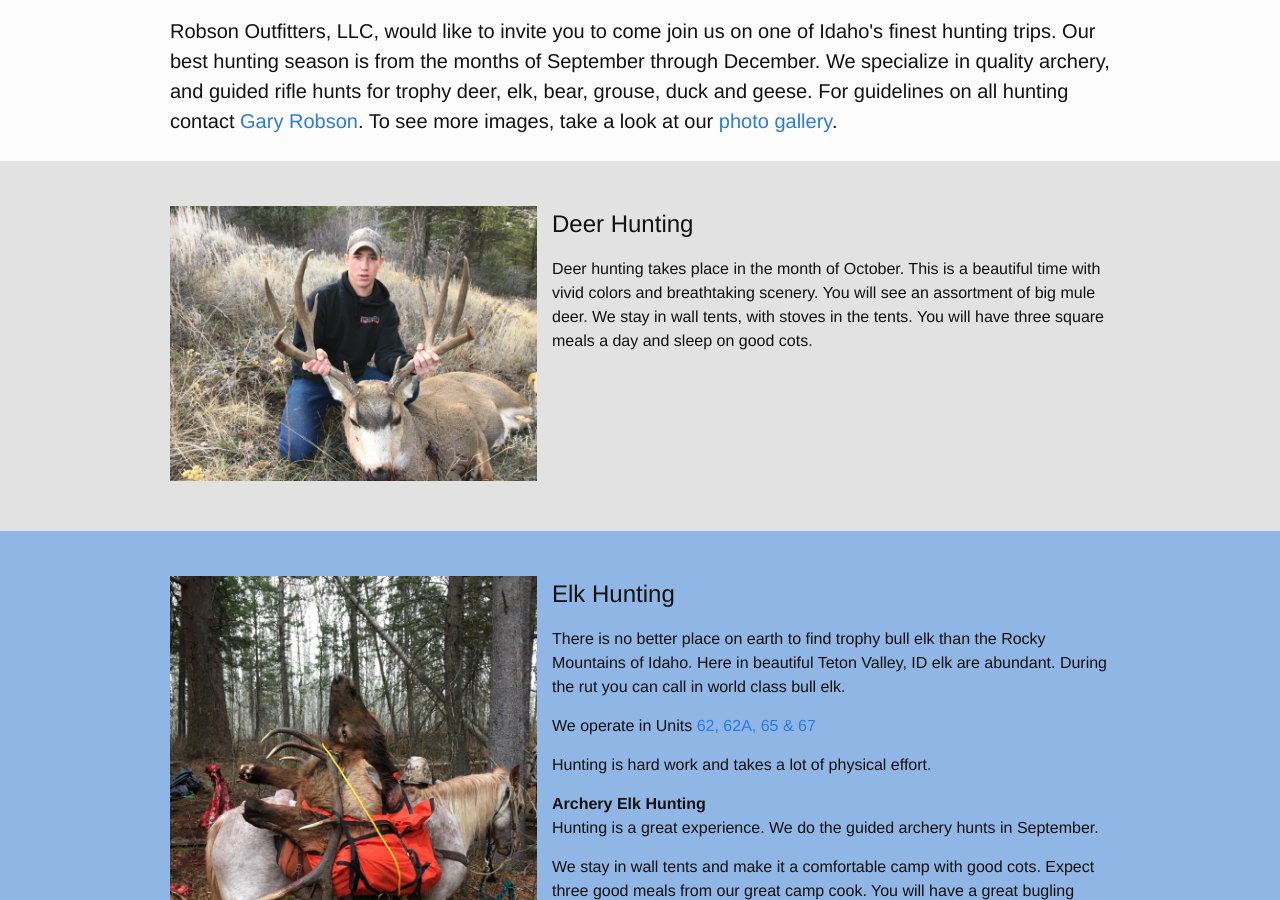
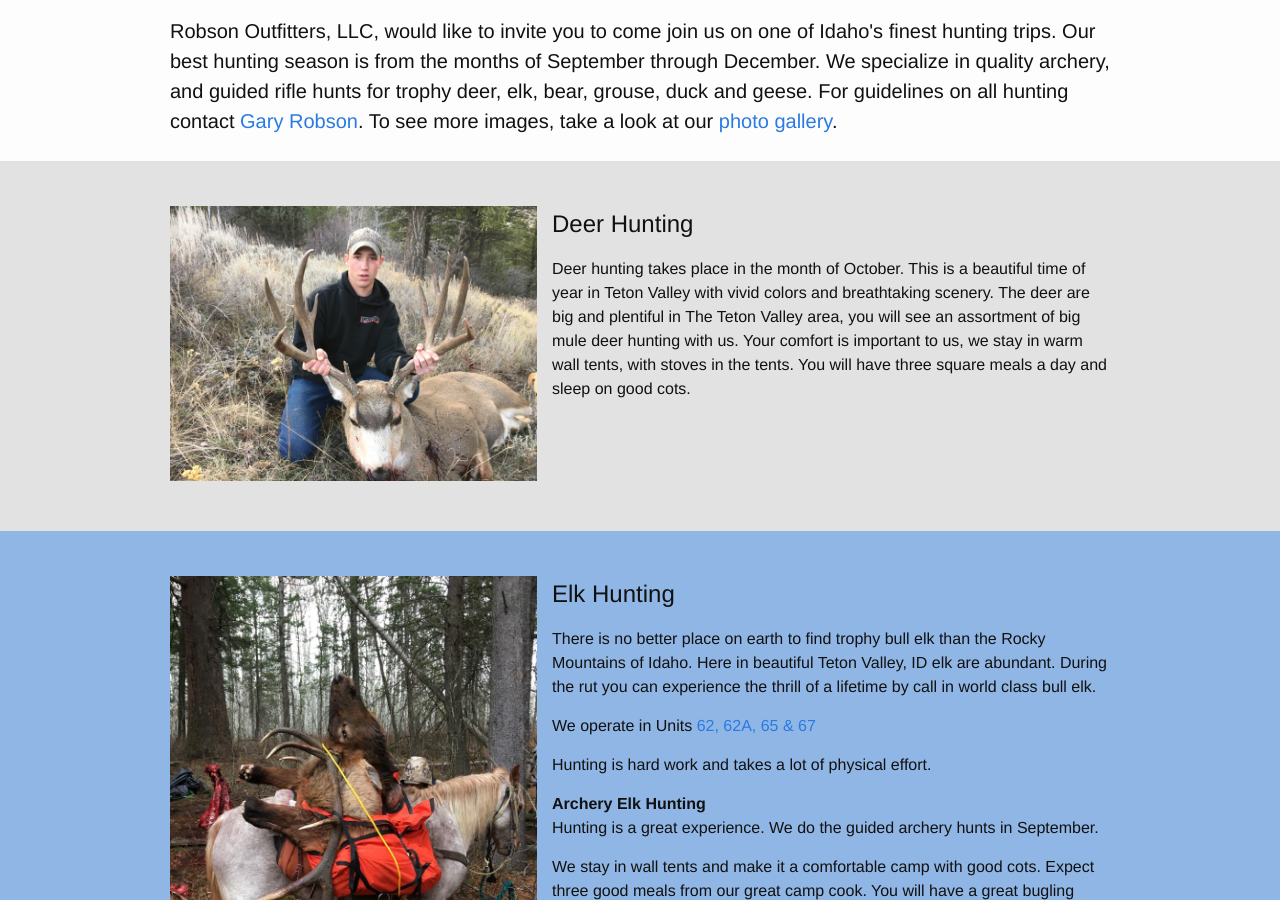
Before and after one commit to justinbkay/robsonoutfitters, a Jekyll site: the page built from index.html, in a window 1280 px wide and 900 px high, scrolled down 420 px. Built offline with Jekyll 4.4.1, drawn with Linux system fonts in a browser that asks for light colours.

Commit message:
updating some of the verbiage

```diff
--- a/index.html
+++ b/index.html
@@ -22,8 +22,9 @@ layout: default
 
       <div class="col col-2">
         <h2>Deer Hunting</h2>
-        Deer hunting takes place in the month of October. This is a beautiful time with vivid colors and breathtaking scenery.
-        You will see an assortment of big mule deer. We stay in wall tents, with stoves in the tents. You will have three square meals a day and sleep on good cots.
+        Deer hunting takes place in the month of October. This is a beautiful time of year in Teton Valley with vivid colors and breathtaking scenery.
+        The deer are big and plentiful in The Teton Valley area, you will see an assortment of big mule deer hunting with us. Your comfort is important to us,
+        we stay in warm wall tents, with stoves in the tents. You will have three square meals a day and sleep on good cots.
       </div>
     </div>
   </div>
@@ -42,7 +43,7 @@ layout: default
         <h2>Elk Hunting</h2>
         <p>
           There is no better place on earth to find trophy bull elk than the Rocky Mountains of Idaho.  Here in beautiful Teton Valley, ID elk are abundant.
-          During the rut you can call in world class bull elk.
+          During the rut you can experience the thrill of a lifetime by call in world class bull elk.
         </p>
 
         <p>
```
